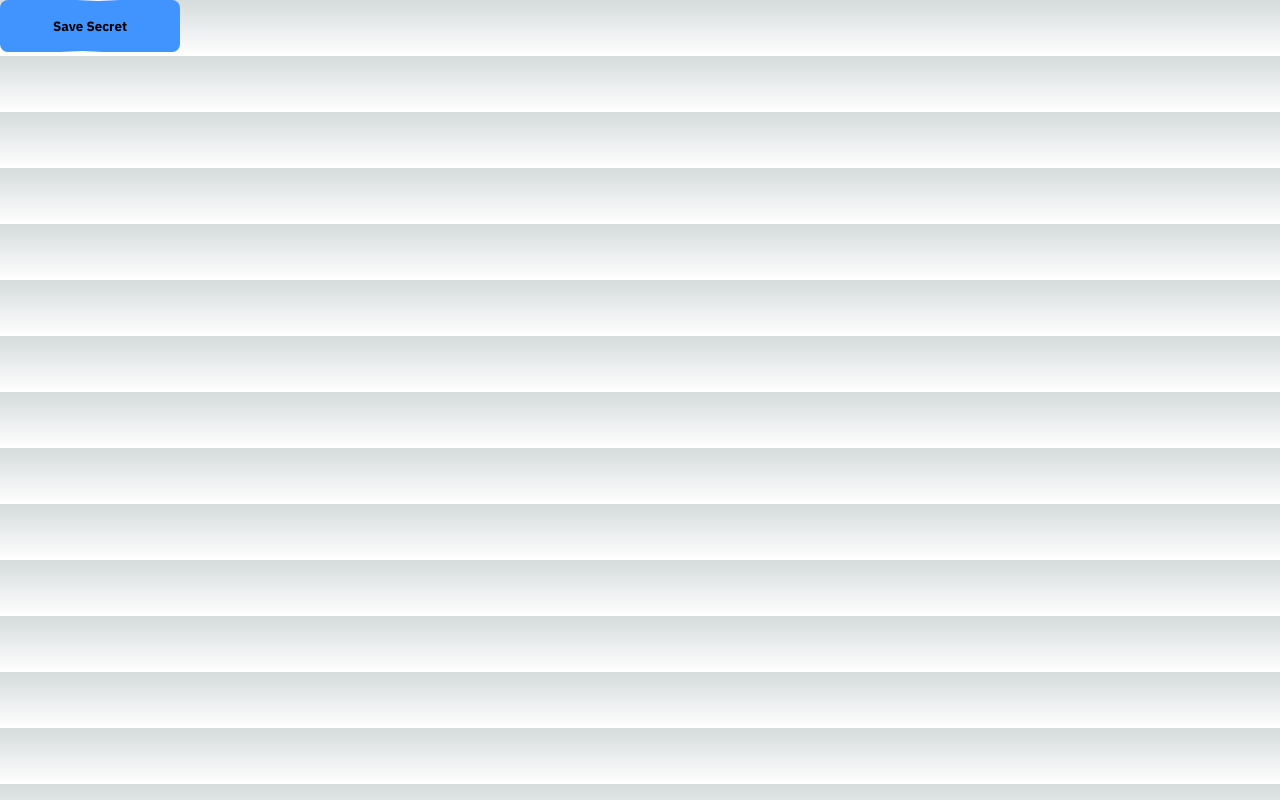
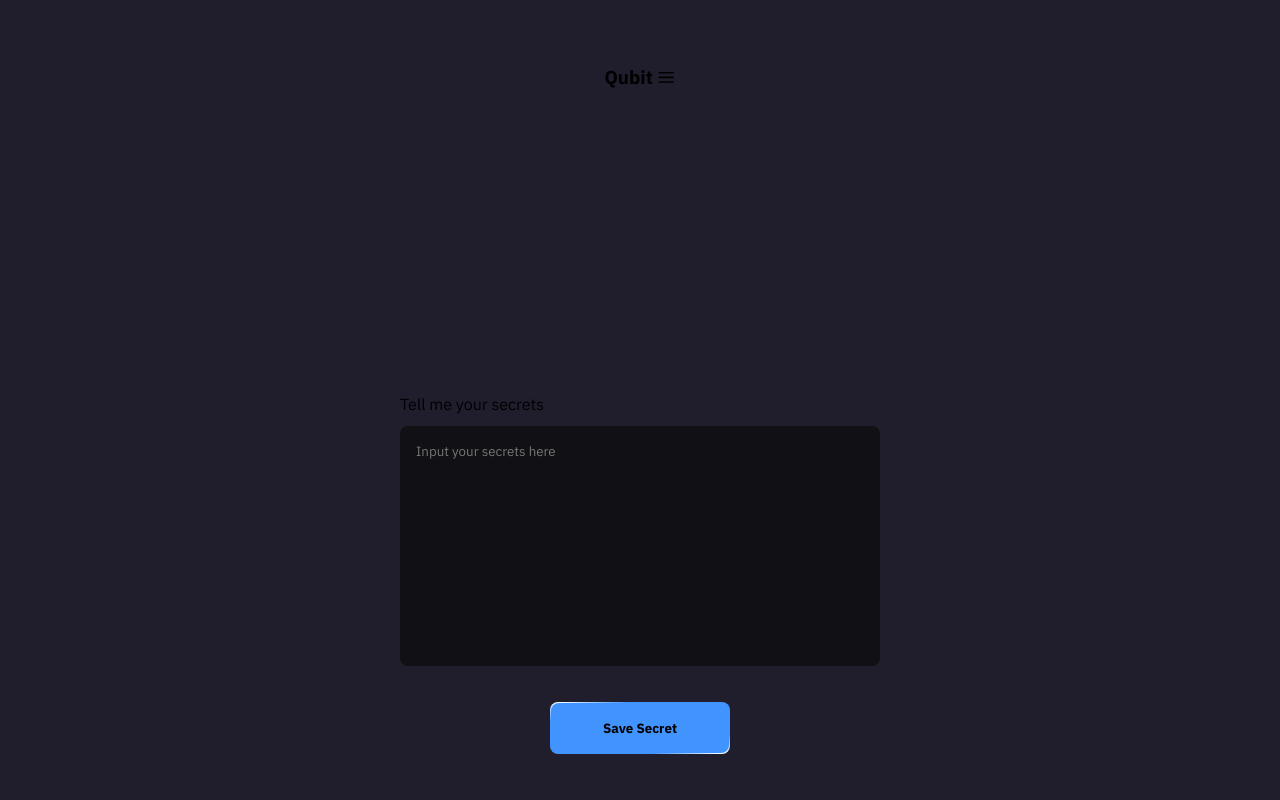
Before and after one commit to metalboyrick/cool-anim, a Next.js app: page / in a window 1280 px wide. Built offline with nearby package versions, Linux system fonts and the light colour scheme.

Commit message:
feat: main section page

```diff
--- a/package.json
+++ b/package.json
@@ -18,6 +18,7 @@
     "next": "13.4.6",
     "react": "18.2.0",
     "react-dom": "18.2.0",
+    "react-icons": "^4.9.0",
     "typescript": "5.1.3"
   }
 }
--- /dev/null
+++ b/src/components/MainSection/MainSection.constants.tsx
@@ -0,0 +1,35 @@
+import {
+  CgComment,
+  CgFolder,
+  CgGames,
+  CgProfile,
+  CgReadme,
+  CgTwitter,
+} from "react-icons/cg";
+
+export const MAIN_SECTION_MENU = [
+  {
+    name: "Profile",
+    icon: <CgProfile />,
+  },
+  {
+    name: "Projects",
+    icon: <CgFolder />,
+  },
+  {
+    name: "Research",
+    icon: <CgReadme />,
+  },
+  {
+    name: "Game",
+    icon: <CgGames />,
+  },
+  {
+    name: "Contacts",
+    icon: <CgComment />,
+  },
+  {
+    name: "Twitter",
+    icon: <CgTwitter />,
+  },
+];
--- a/src/components/MainSection/MainSection.styles.ts
+++ b/src/components/MainSection/MainSection.styles.ts
@@ -1,3 +1,143 @@
 import { css } from "@emotion/react";
 
-export const container = css``;
+import { colors } from "@/config/theme";
+
+export const container = css`
+  width: 100vw;
+  height: 100vh;
+
+  padding: 2rem;
+
+  display: flex;
+  flex-direction: column;
+  align-items: center;
+  gap: 1.5rem;
+
+  background-color: ${colors.gray.dark};
+`;
+
+export const qubitHeader = css`
+  display: inline-flex;
+  gap: 0.25rem;
+  align-items: center;
+
+  cursor: default;
+`;
+
+export const menuContainer = ({ isMenuOpen }: { isMenuOpen: boolean }) => css`
+  @keyframes introAnimMenuContainer {
+    from {
+      opacity: 0;
+      transform: translateY(-20px);
+    }
+
+    to {
+      opacity: 1;
+      transform: translateY(0);
+    }
+  }
+
+  background-color: transparent;
+  border: 1px solid transparent;
+  border-radius: 0.5rem;
+  padding: 2rem;
+
+  clip-path: inset(20px 80px 210px 80px);
+
+  display: flex;
+  flex-direction: column;
+  justify-content: center;
+  align-items: center;
+  gap: 3rem;
+
+  animation-name: introAnimMenuContainer;
+  animation-iteration-count: 1;
+  animation-duration: 1000ms;
+  animation-delay: 300ms;
+  animation-fill-mode: forwards;
+
+  ${isMenuOpen &&
+  `
+    background-color: ${colors.gray.medium};
+    border-color: ${colors.gray.light};
+    clip-path: inset(0px);
+  `}
+
+  transition: background-color 300ms, border 300ms, clip-path 200ms;
+`;
+
+export const subMenuContainer = ({
+  isMenuOpen,
+}: {
+  isMenuOpen: boolean;
+}) => css`
+  opacity: 0;
+  width: 100%;
+  display: grid;
+  grid-template-columns: repeat(3, minmax(0, 1fr));
+  gap: 0.75rem;
+
+  ${isMenuOpen &&
+  `
+    opacity: 1;
+  `}
+
+  transition: opacity 300ms;
+`;
+
+export const itemContainer = css`
+  &:hover {
+    background-color: ${colors.gray.light};
+    cursor: pointer;
+    transform: translateY(-4px);
+    box-shadow: -1px 6px 13px -1px ${colors.gray.dark};
+  }
+
+  padding: 0.5rem;
+  border: 1px solid ${colors.gray.light};
+  border-radius: 0.5rem;
+
+  text-align: center;
+
+  transition: background-color 200ms, transform 200ms, box-shadow 200ms;
+`;
+
+export const ctaContainer = css`
+  @keyframes introAnimCtaContainer {
+    from {
+      opacity: 0;
+    }
+
+    to {
+      opacity: 1;
+    }
+  }
+
+  opacity: 0;
+
+  display: flex;
+  flex-direction: column;
+  align-items: center;
+  gap: 2rem;
+
+  margin-top: 2rem;
+
+  animation-name: introAnimCtaContainer;
+  animation-iteration-count: 1;
+  animation-duration: 1000ms;
+  animation-delay: 1000ms;
+  animation-fill-mode: forwards;
+`;
+
+export const inputBox = css`
+  margin-top: 0.75rem;
+  background-color: ${colors.black};
+  width: 480px;
+  height: 240px;
+  padding: 1rem;
+
+  border: none;
+  border-radius: 0.5rem;
+
+  resize: none;
+`;
--- a/src/components/MainSection/MainSection.tsx
+++ b/src/components/MainSection/MainSection.tsx
@@ -1,9 +1,41 @@
+import { cloneElement, useState } from "react";
 import ActionButton from "./components/ActionButton";
+
+import { MAIN_SECTION_MENU } from "./MainSection.constants";
 import * as sty from "./MainSection.styles";
+import { CgMenu } from "react-icons/cg";
 
 function MainSection() {
+  const [isMenuOpen, setIsMenuOpen] = useState(false);
+
   return (
+    <div css={sty.container}>
+      <div
+        css={sty.menuContainer({ isMenuOpen })}
+        onMouseLeave={() => setIsMenuOpen(false)}
+      >
+        <h3 onMouseEnter={() => setIsMenuOpen(true)} css={sty.qubitHeader}>
+          Qubit {!isMenuOpen && <CgMenu />}
+        </h3>
+        <div css={sty.subMenuContainer({ isMenuOpen })}>
+          {MAIN_SECTION_MENU.map((item, index) => (
+            <div css={sty.itemContainer} key={index}>
               <div>
+                {" "}
+                {cloneElement(item.icon, {
+                  size: 36,
+                })}
+              </div>
+              {item.name}
+            </div>
+          ))}
+        </div>
+      </div>
+      <div css={sty.ctaContainer}>
+        <div>
+          <div>Tell me your secrets</div>
+          <textarea placeholder="Input your secrets here" css={sty.inputBox} />
+        </div>
         <ActionButton
           onClick={() => {
             console.log("Secret saved");
@@ -11,6 +43,7 @@ function MainSection() {
           text={"Save Secret"}
         />
       </div>
+    </div>
   );
 }
 
--- a/src/components/MainSection/components/ActionButton/ActionButton.styles.ts
+++ b/src/components/MainSection/components/ActionButton/ActionButton.styles.ts
@@ -2,9 +2,16 @@ import { colors } from "@/config/theme";
 import { css } from "@emotion/react";
 
 export const container = css`
+  &:hover {
+    cursor: pointer;
+    transform: translateY(-4px);
+  }
+
   width: 180px;
   background-color: transparent;
   border: none;
+
+  transition: transform 300ms;
 `;
 
 export const border = css`
@@ -43,7 +50,7 @@ export const border = css`
     height: 400%;
     top: -150%;
     left: -150%;
-    z-index: -1;
+    z-index: 0;
   }
 
   padding: 1px;
@@ -51,8 +58,16 @@ export const border = css`
 `;
 
 export const inner = css`
+  &:hover {
+    background-color: ${colors.blue.dark};
+  }
+
+  position: relative;
   background-color: ${colors.blue.medium};
   padding: 1rem 0;
   border-radius: 0.5rem;
   font-weight: bold;
+  z-index: 2;
+
+  transition: background-color 300ms;
 `;
--- a/src/config/theme.ts
+++ b/src/config/theme.ts
@@ -1,12 +1,14 @@
 export const colors = {
   blue: {
+    light: "#daecff",
     medium: "#4193FE",
+    dark: "#142857",
   },
   gray: {
     light: "#C7C0DF80",
     medium: "#3C3949",
     dark: "#201D2C",
   },
-  black: "##111014",
+  black: "#111014",
   white: "#FFFFFF",
 };
```
Also changed, not shown: 1 other file (tests, documents, lock files or other folders). Lines whose indentation alone changed are shown as unchanged.
